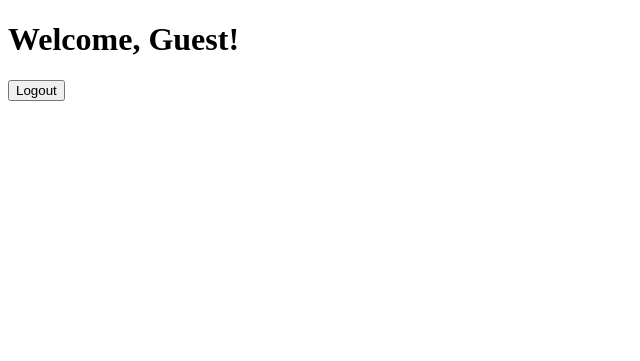
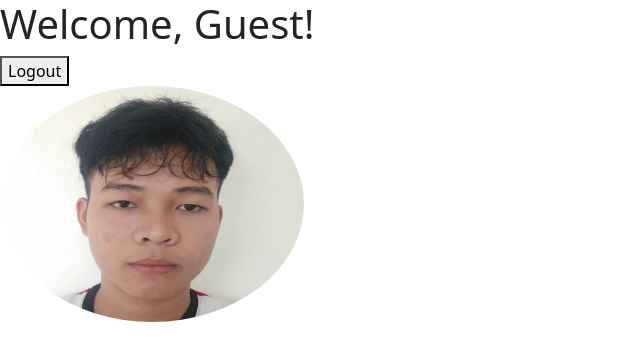
Before and after one commit to Sandro-Hobayan/PhpFormWithSession, a PHP site: page /homepage.php in a window 1280 px wide. Shown: the top 361 px of the page, without its empty margins (0-640 px from the left). Run offline with PHP 8.4, Linux system fonts and the light colour scheme.

Commit message:
second commit feat: loginpage done, registerpage done, homepage wip

```diff
--- a/homepage.php
+++ b/homepage.php
@@ -4,6 +4,8 @@
   <meta charset="UTF-8">
   <meta name="viewport" content="width=device-width, initial-scale=1.0">
   <title>Homepage</title>
+  <link href="https://cdn.jsdelivr.net/npm/bootstrap@5.3.3/dist/css/bootstrap.min.css" rel="stylesheet">
+  <script src="https://cdn.jsdelivr.net/npm/bootstrap@5.3.3/dist/js/bootstrap.bundle.min.js"></script>
 </head>
 <body>
   <?php
@@ -25,7 +27,7 @@
   }
   ?>
   <div class="proContainer">
-    <image
+    <img src="images/2x2.jpg" class="rounded-circle" alt="Cinque Terre" width="304" height="236">
   </div>
 </body>
 </html>
```
Also changed, not shown: images/2x2.jpg (added).
